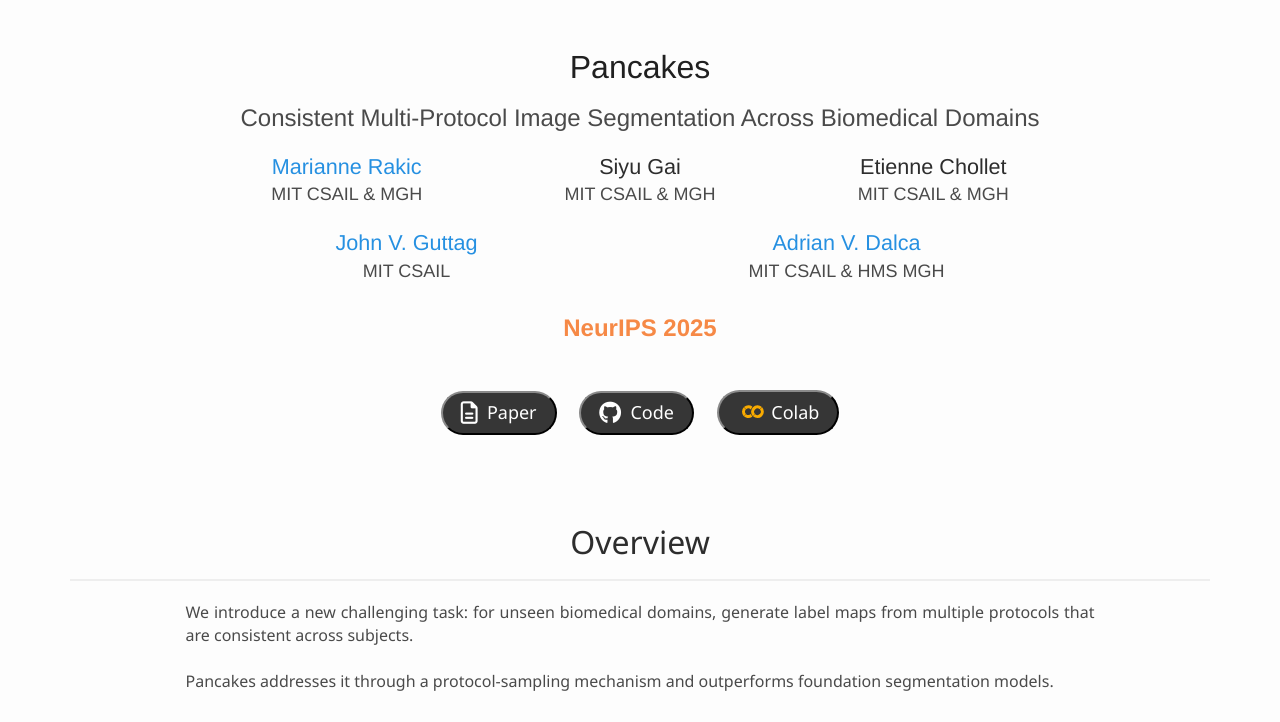
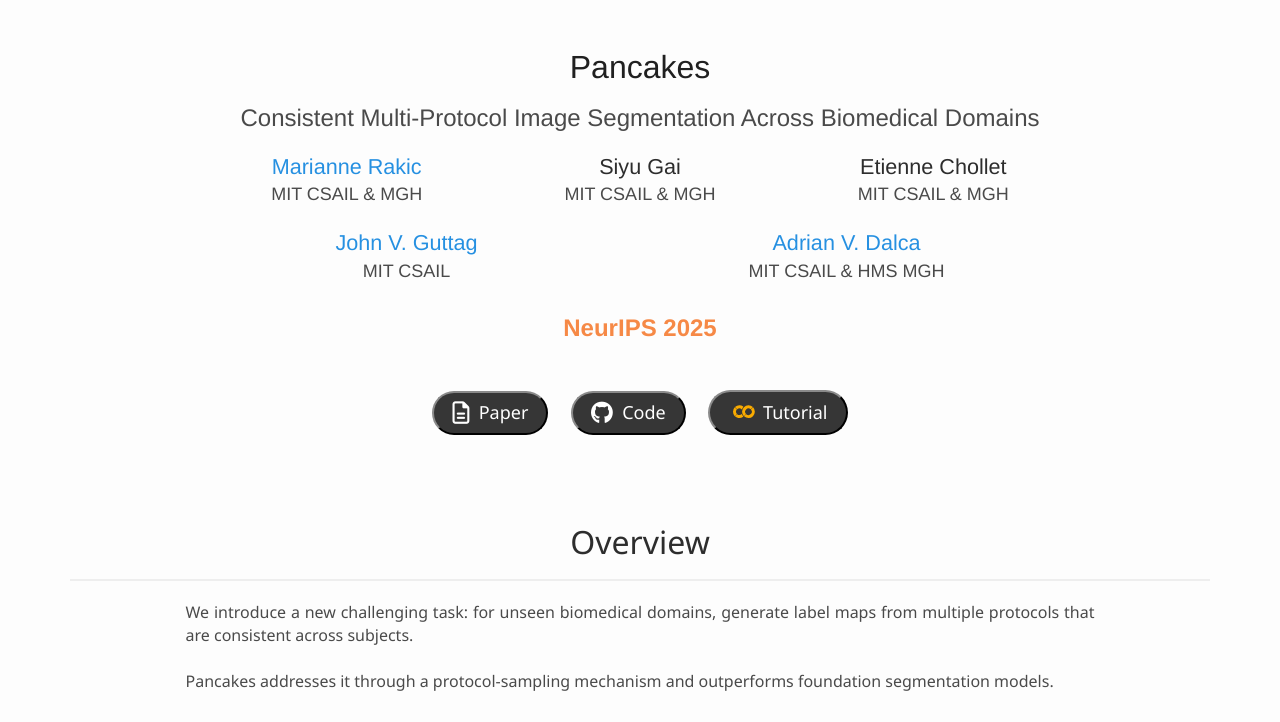
Before and after one commit to mariannerakic/Pancakes, a plain HTML site: page index.html in a window 1280 px wide. Shown: the top 722 px of the page. Drawn offline with nearby package versions, Linux system fonts and the light colour scheme; grey boxes are pictures that could not be loaded; a web font is replaced by a local one.

Commit message:
changing name from colab to tutorial

```diff
--- a/index.html
+++ b/index.html
@@ -160,7 +160,7 @@
         <a href="https://colab.research.google.com/drive/13cbnhL2j5ify21TdtiR00j3yPKbs2QYI?usp=sharing" target="_blank">
         <button class="button-link">
             <svg height="20" width="30" viewBox="0 0 20 20" xmlns="http://www.w3.org/2000/svg"><title>Google Colab</title><path fill="#F9AB00" fill-rule="evenodd" d="M16.9414 4.9757a7.033 7.033 0 0 0-4.9308 2.0646 7.033 7.033 0 0 0-.1232 9.8068l2.395-2.395a3.6455 3.6455 0 0 1 5.1497-5.1478l2.397-2.3989a7.033 7.033 0 0 0-4.8877-1.9297zM7.07 4.9855a7.033 7.033 0 0 0-4.8878 1.9316l2.3911 2.3911a3.6434 3.6434 0 0 1 5.0227.1271l1.7341-2.9737-.0997-.0802A7.033 7.033 0 0 0 7.07 4.9855zm15.0093 2.1721l-2.3892 2.3911a3.6455 3.6455 0 0 1-5.1497 5.1497l-2.4067 2.4068a7.0362 7.0362 0 0 0 9.9456-9.9476zM1.932 7.1674a7.033 7.033 0 0 0-.002 9.6816l2.397-2.397a3.6434 3.6434 0 0 1-.004-4.8916zm7.664 7.4235c-1.38 1.3816-3.5863 1.411-5.0168.1134l-2.397 2.395c2.4693 2.3328 6.263 2.5753 9.0072.5455l.1368-.1115z"/></svg>
-            Colab
+            Tutorial
         </button>
         </a>
 
```
